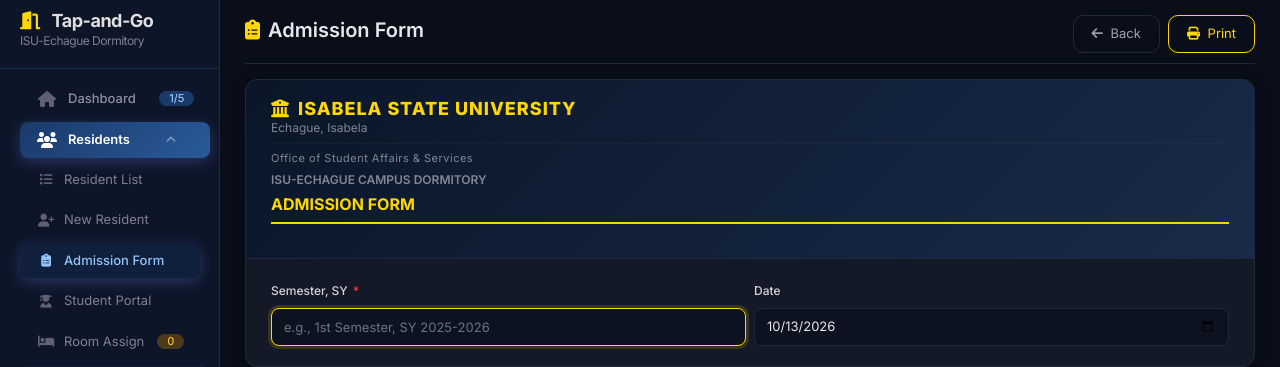
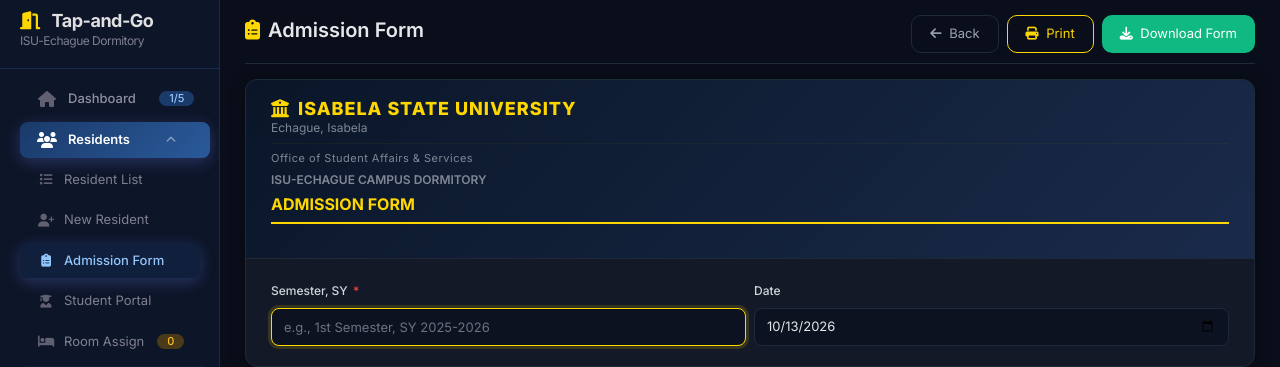
Before and after one commit to chellsea30/tap-and-go-doorlock, a PHP site: page /tap-and-go-doorlock/frontend/pages/admission-form.php in a window 1280 px wide. Shown: the part 56-423 px from the top of the page. Run offline with PHP 8.4, Linux system fonts and the light colour scheme; the visitor is signed in with stand-in values (Sample User, id 1); data comes from the database, SQL or seed files in the repository; data that the repository does not hold is empty; some libraries are stand-ins or nearby versions.

Commit message:
admission-form.php

```diff
--- a/frontend/pages/admission-form.php
+++ b/frontend/pages/admission-form.php
@@ -3,6 +3,7 @@
  * Tap-and-Go Doorlock - Residents Admission Form
  * WITH AUTO-FILL FROM RESIDENT DATA - DARK MODE - WITH PRINT FORMAT (ISU Paper Form)
  * WITH FIXED NAVBAR, SIDEBAR, AND FOOTER
+ * WITH PDF DOWNLOAD FUNCTION
  */
 
 // Start session
@@ -143,7 +144,6 @@ if ($_SERVER['REQUEST_METHOD'] === 'POST' && isset($_POST['submit'])) {
                     );
                 } else {
                     // Insert new admission
-                    // FIX: Added 'room_assignment' with default 'Not Assigned'
                     $stmt = $conn->prepare("
                         INSERT INTO admission_records (
                             user_id, semester_sy, age, birth_date, home_address,
@@ -177,11 +177,8 @@ if ($_SERVER['REQUEST_METHOD'] === 'POST' && isset($_POST['submit'])) {
                         $data['guardian_contact'],
                         $data['student_signature'],
                         $data['status'],
-                        $room_assignment // FIX: Passed a default value
+                        $room_assignment
                     );
-
-                    // Since room_assignment is not in the form, we set it here
-                    $room_assignment = 'Not Assigned';
                 }
             } else {
                 // Create new user and admission
@@ -198,7 +195,7 @@ if ($_SERVER['REQUEST_METHOD'] === 'POST' && isset($_POST['submit'])) {
                 $stmt->close();
 
                 // Insert admission
-                // FIX: Added 'room_assignment' with default 'Not Assigned'
+                $room_assignment = 'Not Assigned';
                 $stmt = $conn->prepare("
                     INSERT INTO admission_records (
                         user_id, semester_sy, age, birth_date, home_address,
@@ -214,7 +211,6 @@ if ($_SERVER['REQUEST_METHOD'] === 'POST' && isset($_POST['submit'])) {
                         ?, ?, ?, NOW()
                     )
                 ");
-                $room_assignment = 'Not Assigned'; // FIX: Default value
                 $stmt->bind_param(
                     "isississsssssssss",
                     $user_id,
@@ -239,7 +235,6 @@ if ($_SERVER['REQUEST_METHOD'] === 'POST' && isset($_POST['submit'])) {
 
             if ($stmt->execute()) {
                 $success = 'Admission form submitted successfully!';
-                // Clear form data if not editing
                 if ($user_id == 0) {
                     $formData = [];
                 }
@@ -265,6 +260,10 @@ if ($_SERVER['REQUEST_METHOD'] === 'POST' && isset($_POST['submit'])) {
     <link rel="stylesheet" href="https://cdnjs.cloudflare.com/ajax/libs/font-awesome/6.4.0/css/all.min.css">
     <link href="https://fonts.googleapis.com/css2?family=Inter:wght@300;400;500;600;700;800&display=swap" rel="stylesheet">
     <link rel="stylesheet" href="../assets/css/dashboard.css">
+
+    <!-- Para sa PDF Download -->
+    <script src="https://cdnjs.cloudflare.com/ajax/libs/html2pdf.js/0.10.1/html2pdf.bundle.min.js"></script>
+
     <style>
         /* ============================================================
            RESET & BASE
@@ -525,6 +524,18 @@ if ($_SERVER['REQUEST_METHOD'] === 'POST' && isset($_POST['submit'])) {
         .btn-outline-primary:hover {
             background: #ffd700 !important;
             color: #0a0e1a !important;
+        }
+
+        .btn-success {
+            background: #10b981 !important;
+            border: none !important;
+            font-size: 13px;
+            padding: 8px 18px;
+            border-radius: 10px;
+        }
+
+        .btn-success:hover {
+            background: #059669 !important;
         }
 
         .alert-success {
@@ -798,8 +809,11 @@ if ($_SERVER['REQUEST_METHOD'] === 'POST' && isset($_POST['submit'])) {
                         <a href="residents.php" class="btn btn-outline-secondary btn-sm me-2">
                             <i class="fas fa-arrow-left me-1"></i> Back
                         </a>
-                        <button type="button" class="btn btn-outline-primary btn-sm" onclick="window.print()">
+                        <button type="button" class="btn btn-outline-primary btn-sm me-2" onclick="window.print()">
                             <i class="fas fa-print me-1"></i> Print
+                        </button>
+                        <button type="button" class="btn btn-success btn-sm" onclick="downloadPDF()">
+                            <i class="fas fa-download me-1"></i> Download Form
                         </button>
                     </div>
                 </div>
@@ -855,7 +869,7 @@ if ($_SERVER['REQUEST_METHOD'] === 'POST' && isset($_POST['submit'])) {
                         </div>
                     </div>
 
-                    <!-- ===== PRINT HEADER (ONLY WHEN PRINTING) ===== -->
+                    <!-- ===== PRINT HEADER (ONLY WHEN PRINTING OR DOWNLOADING) ===== -->
                     <div class="print-header-row">
                         <img src="../assets/images/isu-logo.png" alt="ISU Logo" class="print-logo">
                         <div class="print-header-text">
@@ -1024,6 +1038,23 @@ if ($_SERVER['REQUEST_METHOD'] === 'POST' && isset($_POST['submit'])) {
         });
 
         // ============================================================
+        // DOWNLOAD PDF FUNCTION
+        // ============================================================
+        function downloadPDF() {
+            const element = document.getElementById('admissionForm');
+            const opt = {
+                margin:       10,
+                filename:     'Admission_Form.pdf',
+                image:        { type: 'jpeg', quality: 0.98 },
+                html2canvas:  { scale: 2 },
+                jsPDF:        { unit: 'mm', format: 'a4', orientation: 'portrait' }
+            };
+
+            // I-print ang form as PDF
+            html2pdf().set(opt).from(element).save();
+        }
+
+        // ============================================================
         // SIDEBAR TOGGLE (mobile)
         // ============================================================
         function toggleSidebar() {
```
